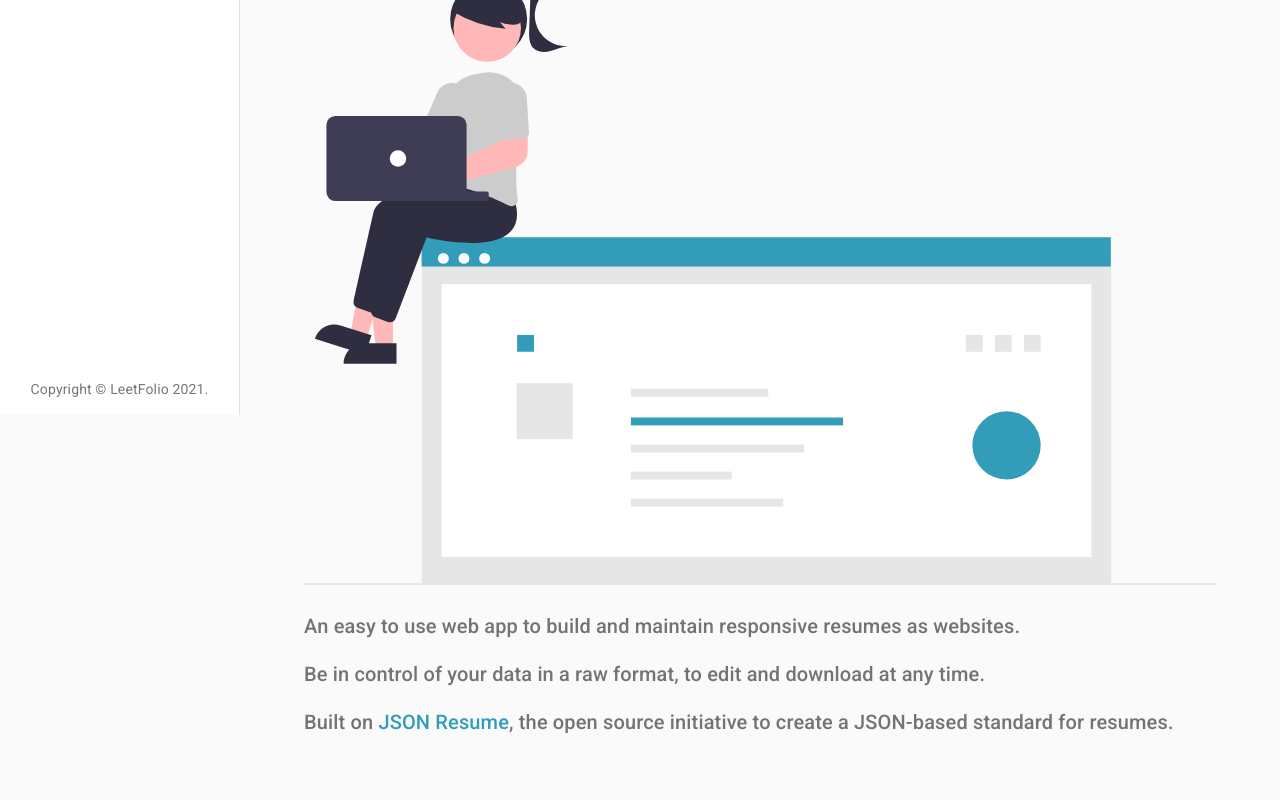
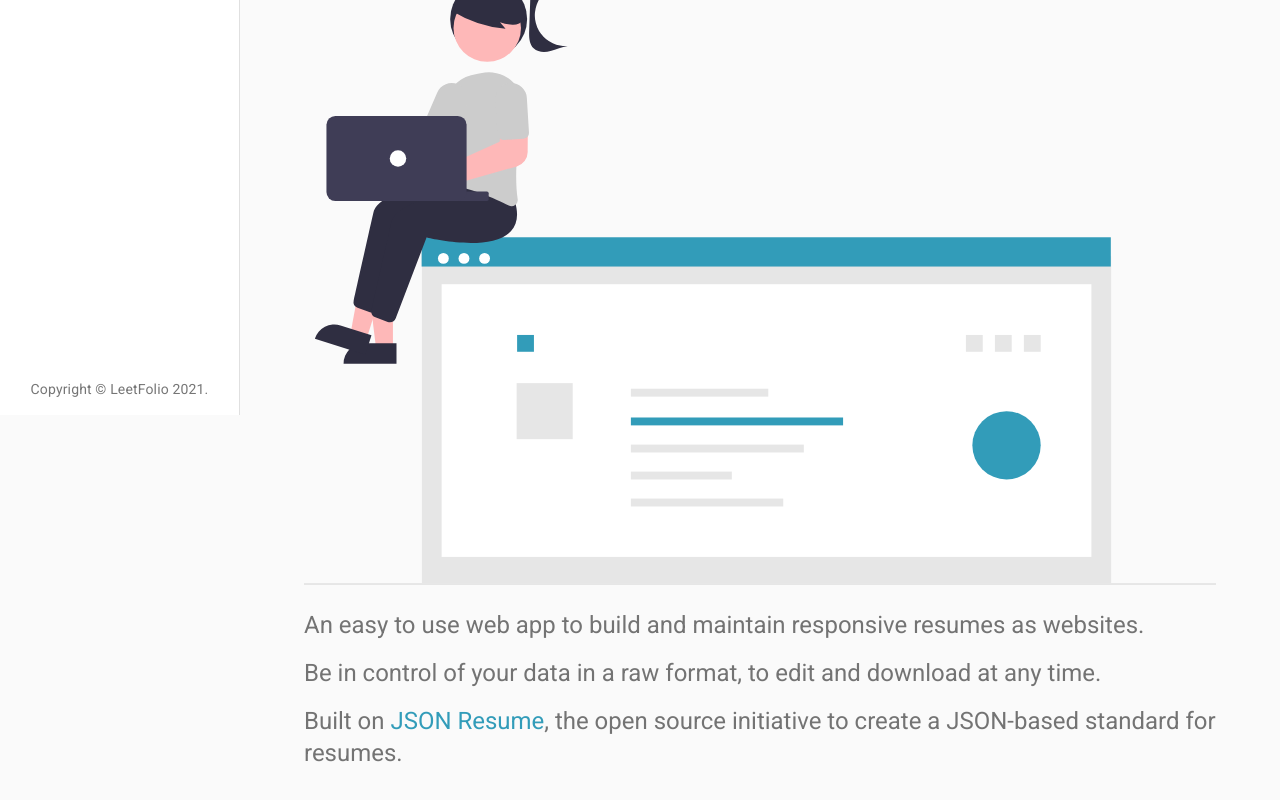
Before and after one commit to JoHoop/leetfolio, a React (Create React App) app: page / in a window 1280 px wide. Shown: the part 385-1185 px from the top of the page. Built offline with nearby package versions, Linux system fonts and the light colour scheme; no server answers.

Commit message:
Update Home.js

```diff
--- a/src/pages/Home.js
+++ b/src/pages/Home.js
@@ -47,15 +47,15 @@ export const Home = () => {
       <Illustration illustration={OnlineResume} />
       <br />
       <br />
-      <Typography variant='h6' color='textSecondary' paragraph>
+      <Typography variant='h5' color='textSecondary' paragraph>
         An easy to use web app to build and maintain responsive resumes as
         websites.
       </Typography>
-      <Typography variant='h6' color='textSecondary' paragraph>
+      <Typography variant='h5' color='textSecondary' paragraph>
         Be in control of your data in a raw format, to edit and download at any
         time.
       </Typography>
-      <Typography variant='h6' color='textSecondary' paragraph>
+      <Typography variant='h5' color='textSecondary' paragraph>
         Built on{' '}
         <Link href='https://jsonresume.org' underline='none'>
           JSON Resume
```
